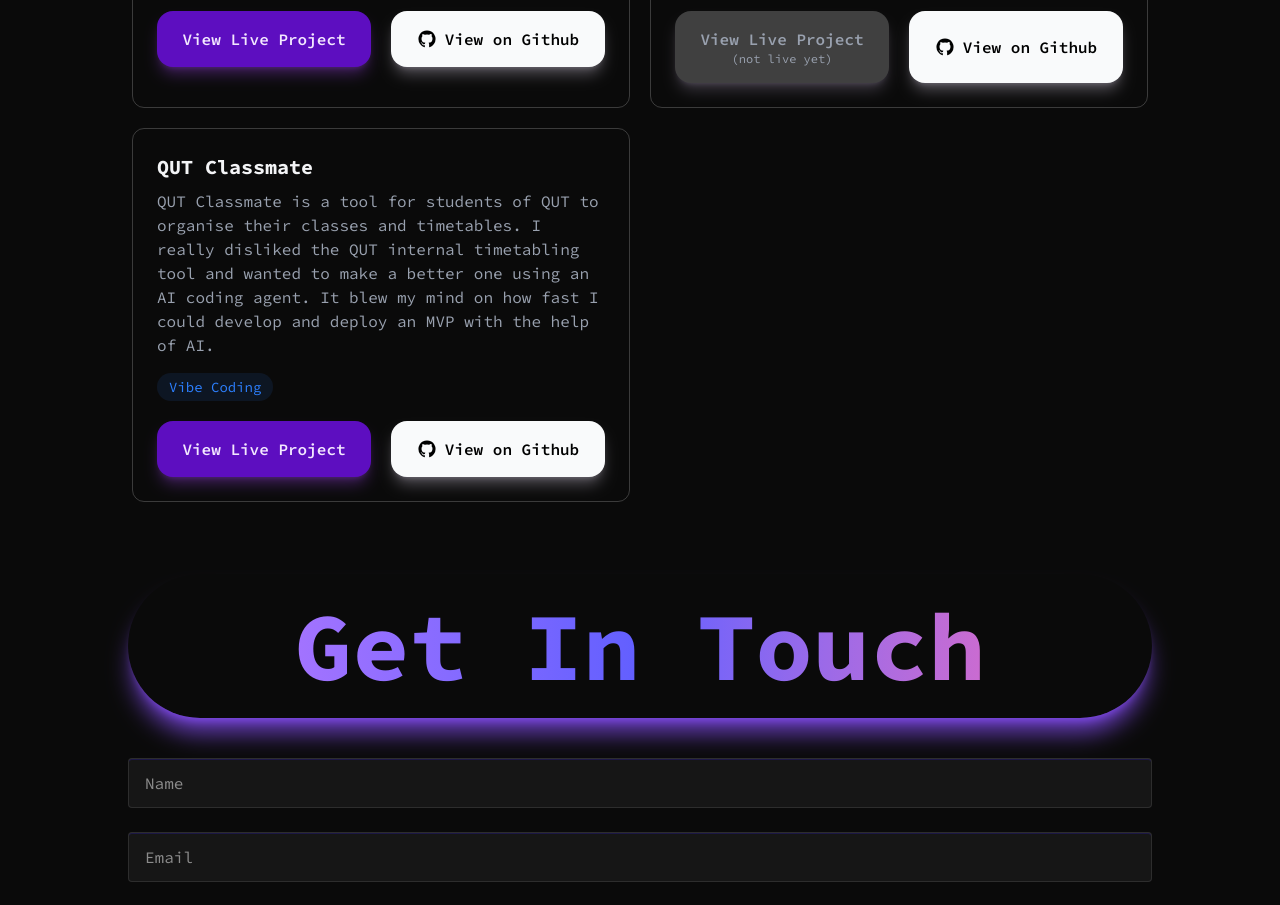
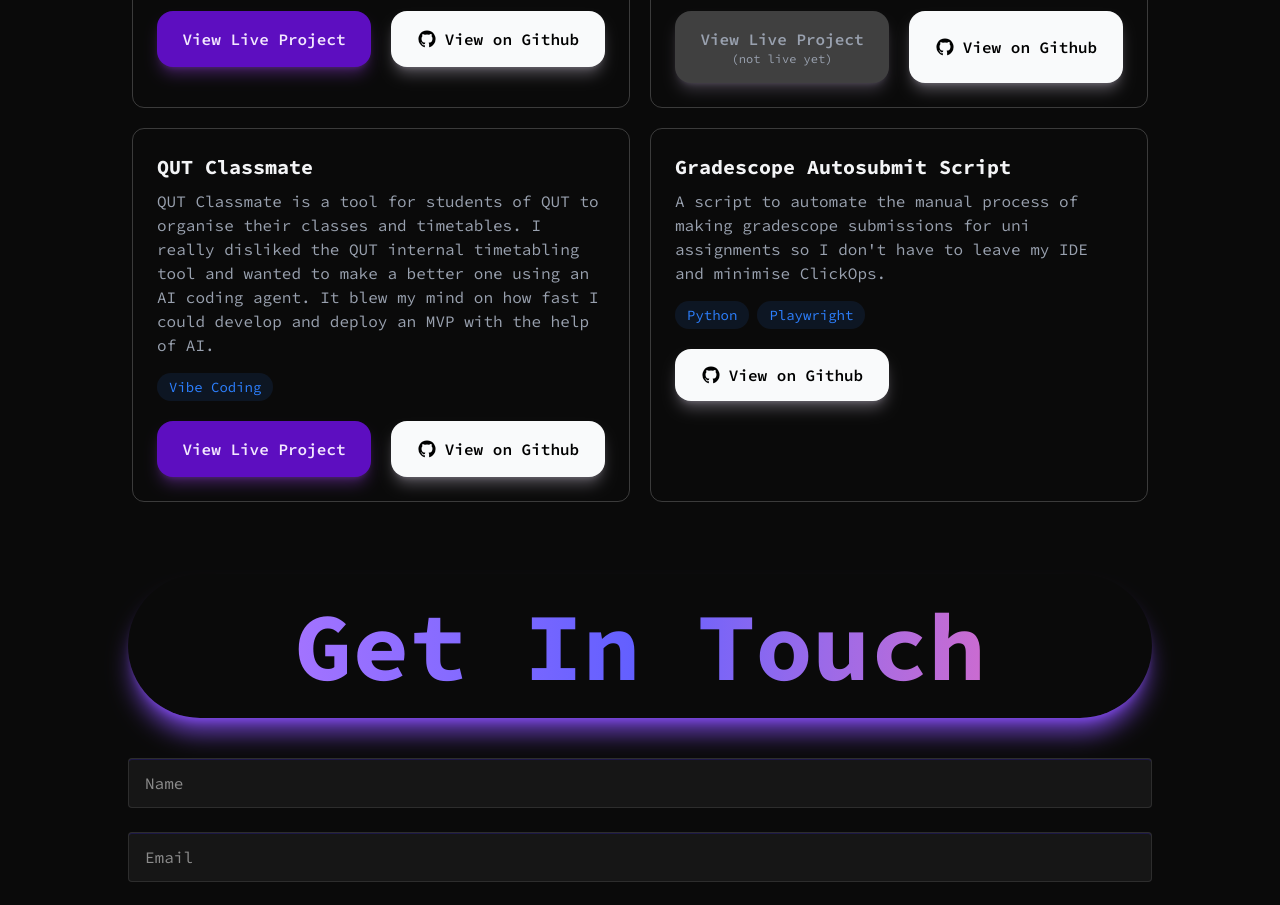
Before and after one commit to danieltsam/danieltsam.github.io, a React (Vite) app: page / in a window 1280 px wide. Shown: the part 2900-3805 px from the top of the page. Built offline with nearby package versions, Linux system fonts and the light colour scheme.

Commit message:
Update Projects.jsx

```diff
--- a/src/components/sections/Projects.jsx
+++ b/src/components/sections/Projects.jsx
@@ -89,6 +89,28 @@
                             </div>
                         </div>
                     </div>
+                    {/*Project 4*/}
+                    <div className="p-6 rounded-xl border border-white/20 hover:-translate-y-2 hover:border-indigo-500/60 hover:border-3 transition">
+                        <h3 className="text-xl font-bold mb-2">Gradescope Autosubmit Script</h3>
+                        <p className="text-gray-400 mb-4">A script to automate the manual process of making gradescope submissions for uni assignments so I don't have to leave my IDE and minimise ClickOps.</p>
+                        <div className="flex flex-wrap gap-2 mb-4">
+                            {["Python", "Playwright"].map((skills, key) => (
+                                <span key={key} className="bg-blue-500/10 text-blue-500 px-3 py-1 rounded-full text-sm hover:text-blue-300 hover:bg-blue-500/20 hover:shadow-[0_2px_8px_rgba(59, 130, 246, 0.2)] transition">
+                                {skills}
+                                 </span>
+                            ))}
+                        </div>
+                        <div className="grid grid-cols-1 md:grid-cols-2 gap-5 mt-5">
+                            <div className="flex justify-center p-3.5 bg-gray-50 rounded-2xl shadow-lg shadow-purple-100/30 hover:bg-gray-100 hover:scale-105 transition-all">
+                                <a target="_blank" href="https://github.com/danieltsam/qut-gradescope-autosubmit" className="text-black font-semibold hover:text-gray-800 transition-colors flex items-center">
+                                <svg xmlns="http://www.w3.org/2000/svg" width="20" height="20" className="mr-2 fill-current" viewBox="0 0 1792 1792">
+                                    <path d="M896 128q209 0 385.5 103t279.5 279.5 103 385.5q0 251-146.5 451.5t-378.5 277.5q-27 5-40-7t-13-30q0-3 .5-76.5t.5-134.5q0-97-52-142 57-6 102.5-18t94-39 81-66.5 53-105 20.5-150.5q0-119-79-206 37-91-8-204-28-9-81 11t-92 44l-38 24q-93-26-192-26t-192 26q-16-11-42.5-27t-83.5-38.5-85-13.5q-45 113-8 204-79 87-79 206 0 85 20.5 150t52.5 105 80.5 67 94 39 102.5 18q-39 36-49 103-21 10-45 15t-57 5-65.5-21.5-55.5-62.5q-19-32-48.5-52t-49.5-24l-20-3q-21 0-29 4.5t-5 11.5 9 14 13 12l7 5q22 10 43.5 38t31.5 51l10 23q13 38 44 61.5t67 30 69.5 7 55.5-3.5l23-4q0 38 .5 88.5t.5 54.5q0 18-13 30t-40 7q-232-77-378.5-277.5t-146.5-451.5q0-209 103-385.5t279.5-279.5 385.5-103zm-477 1103q3-7-7-12-10-3-13 2-3 7 7 12 9 6 13-2zm31 34q7-5-2-16-10-9-16-3-7 5 2 16 10 10 16 3zm30 45q9-7 0-19-8-13-17-6-9 5 0 18t17 7zm42 42q8-8-4-19-12-12-20-3-9 8 4 19 12 12 20 3zm57 25q3-11-13-16-15-4-19 7t13 15q15 6 19-6zm63 5q0-13-17-11-16 0-16 11 0 13 17 11 16 0 16-11zm58-10q-2-11-18-9-16 3-14 15t18 8 14-14z"></path>
+                                </svg>
+                                View on Github
+                                </a>
+                            </div>
+                        </div>
+                    </div>
                 </div>
 
             </div>
```
